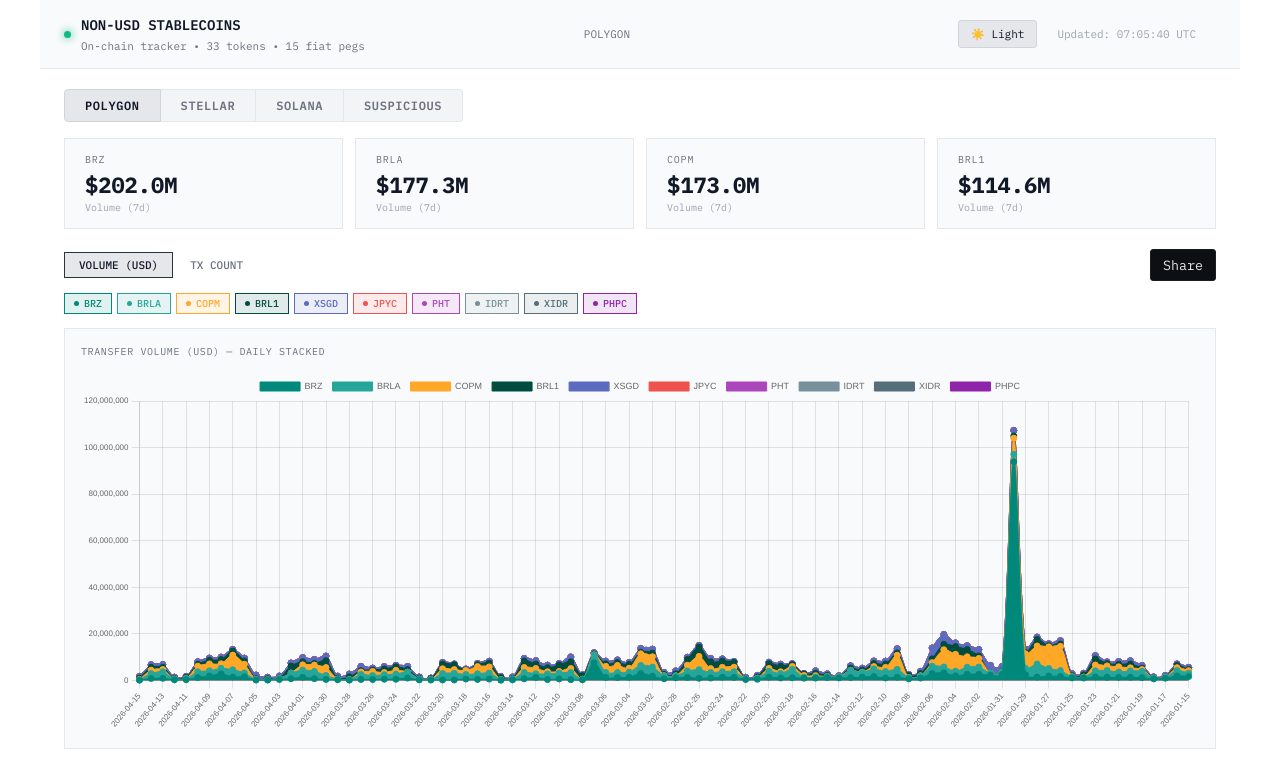
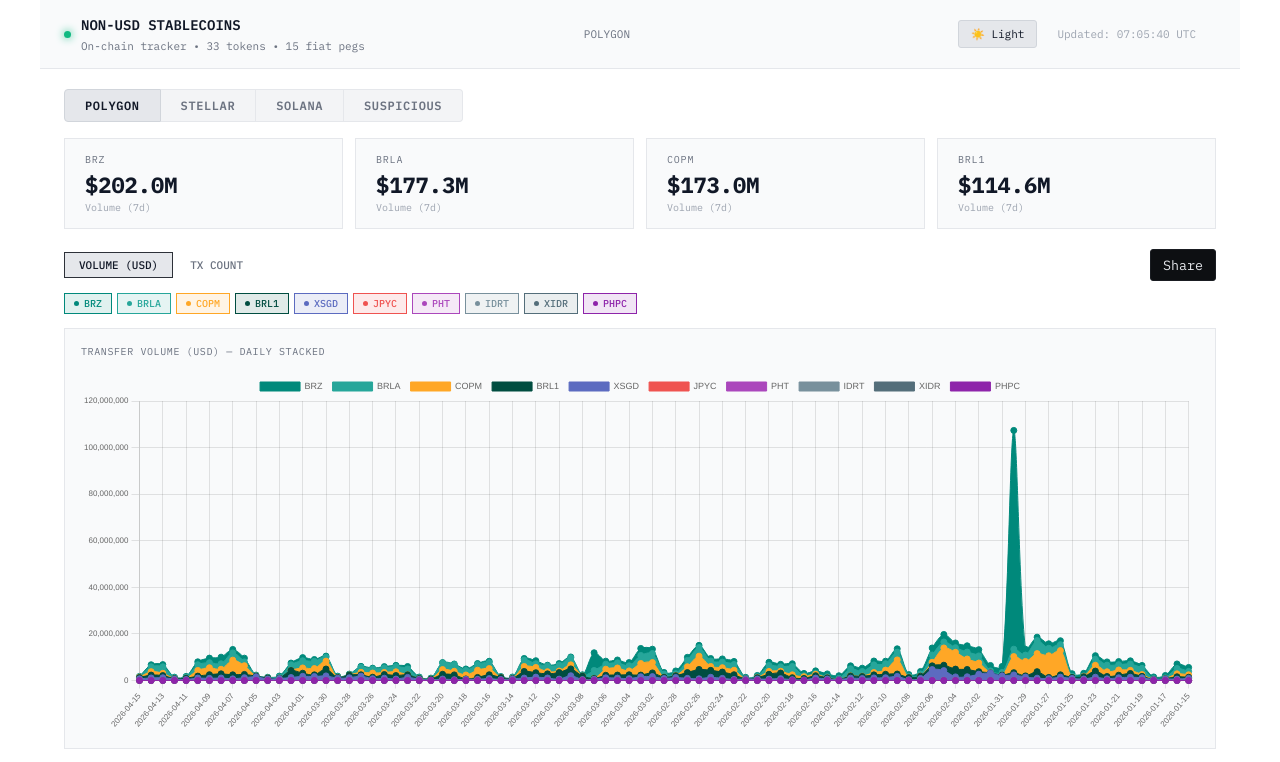
Before and after one commit to IlyaStor/non-usd-pegged-stablecoin-dashboard, a plain HTML site: page index.html in a window 1280 px wide. Shown: the top 762 px of the page. Drawn offline with nearby package versions, Linux system fonts and the light colour scheme.

Commit message:
Fix theme toggle and stacked area chart direction
- Fix theme toggle by moving initialization outside window.load
- Persist theme preference in localStorage properly
- Reverse stacked area datasets for left-to-right rendering
- Add reverse:true to legend for proper display order
- Now themes properly toggle between dark and light mode

```diff
--- a/index.html
+++ b/index.html
@@ -432,9 +432,11 @@
 
   const ctx = document.getElementById('mainChart');
   if(mainChartInstance) mainChartInstance.destroy();
+  // Reverse datasets for left-to-right stacking
+  const reversedDatasets = [...datasets].reverse();
   mainChartInstance = new Chart(ctx, {
     type:'line',
-    data:{labels:dates,datasets},
+    data:{labels:dates,datasets:reversedDatasets},
     options:{
       responsive:true,
       maintainAspectRatio:false,
@@ -442,7 +444,7 @@
         x:{display:true,ticks:{font:{size:8}}},
         y:{stacked:true,ticks:{font:{size:8}}}
       },
-      plugins:{legend:{display:true,labels:{font:{size:9}}},tooltip:{backgroundColor:'#0C0E11',borderColor:'#1E2328',borderWidth:1}}
+      plugins:{legend:{display:true,labels:{font:{size:9}},reverse:true},tooltip:{backgroundColor:'#0C0E11',borderColor:'#1E2328',borderWidth:1}}
     }
   });
 }
@@ -525,14 +527,14 @@
 }
 
 // Load saved theme on page load
-window.addEventListener('load', () => {
 const savedTheme = localStorage.getItem('theme');
 if(savedTheme === 'light') {
   document.body.classList.add('light-mode');
   document.getElementById('themeBtn').textContent = '🌙 Dark';
 }
+
+// Initialize on page load
 loadDashboardData();
-});
 </script>
 </body>
 </html>
```
Lines whose indentation alone changed are shown as unchanged.
